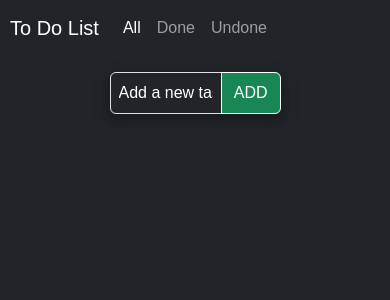
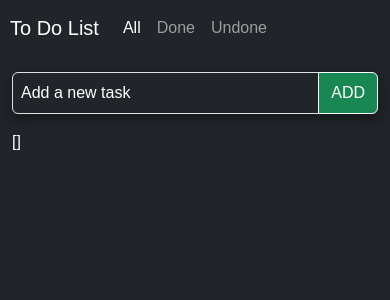
Before and after one commit to alirezasha01/todoapp, a Vue app: page / in a window 390 px wide. Shown: the top 300 px of the page. Built offline with nearby package versions, Linux system fonts and the light colour scheme; a small style sheet from the web is missing.

Commit message:
add input value to array

```diff
--- a/src/components/allTask.vue
+++ b/src/components/allTask.vue
@@ -1,21 +1,32 @@
 <template>
   <div class="container-fluid">
-  <div class="row">
-    <div class="col"></div>
-    <div class="col-6">
-      <div class="input-group mb-3 mt-3 shadow-input">
-        <input type="text" class="form-control text-white bg-dark p-2" placeholder="Add a new task">
-        <button class="btn btn-success" type="button">ADD</button>
+    <div class="row">
+      <div class="col"></div>
+      <div class="col-md-6">
+        <div class="input-group mb-3 mt-3 shadow-input">
+          <input v-model="getTask" type="text" class="form-control text-white bg-dark p-2" placeholder="Add a new task">
+          <button @click="addTask" class="btn btn-success" type="button">ADD</button>
+        </div>
+        <p class="text-white">{{ listTask }}</p>
       </div>
+      <div class="col"></div>
     </div>
-    <div class="col"></div>
-  </div>
   </div>
 
 </template>
 
 <script setup>
+import {reactive, ref} from "vue";
 
+const getTask = ref("")
+const listTask = reactive([])
+
+const addTask = () => {
+  if (getTask.value !== "") {
+    listTask.push(getTask.value)
+    getTask.value = ""
+  }
+}
 </script>
 
 <style scoped>
@@ -23,10 +34,12 @@ input::placeholder {
   color: white;
   opacity: 1;
 }
-button{
+
+button {
   border: 1px white solid;
 }
-.shadow-input{
+
+.shadow-input {
   box-shadow: 0 4px 8px 0 rgba(0, 0, 0, 0.2), 0 6px 20px 0 rgba(0, 0, 0, 0.19);
 }
 </style>
```
